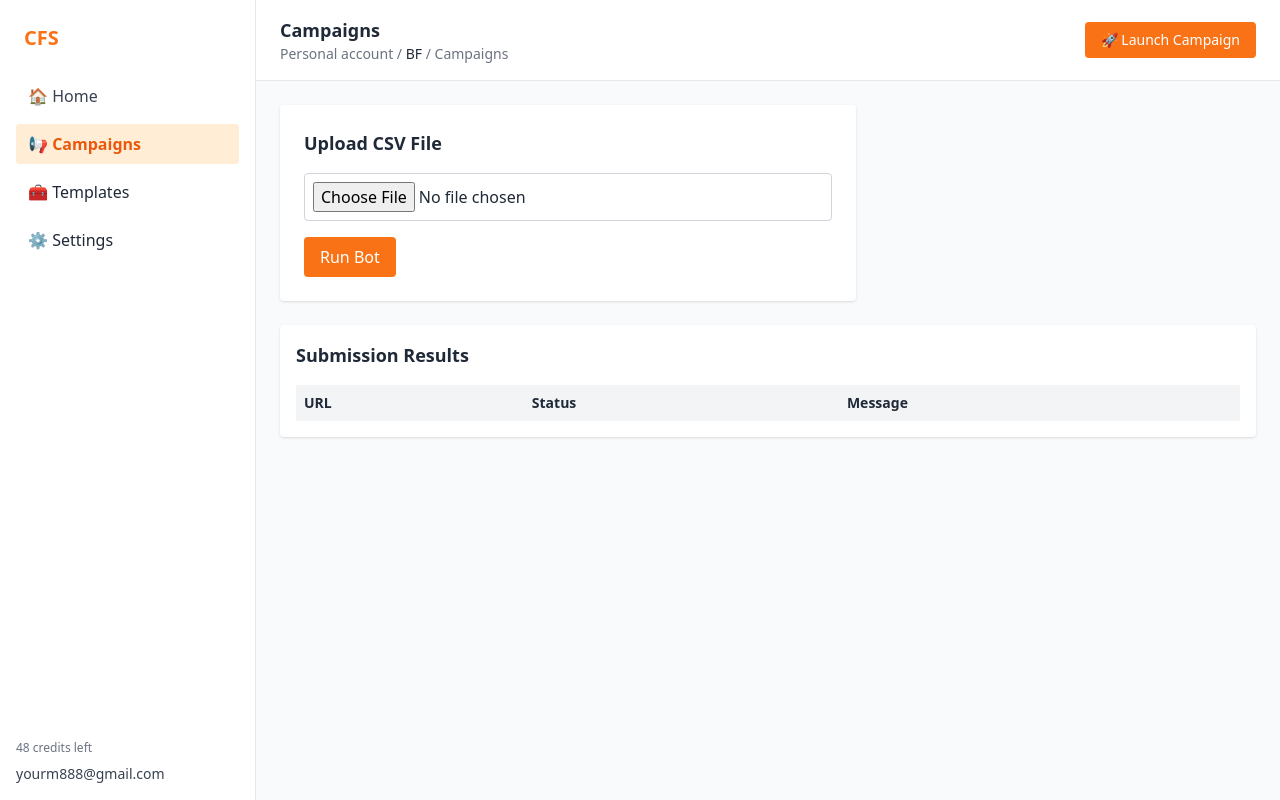
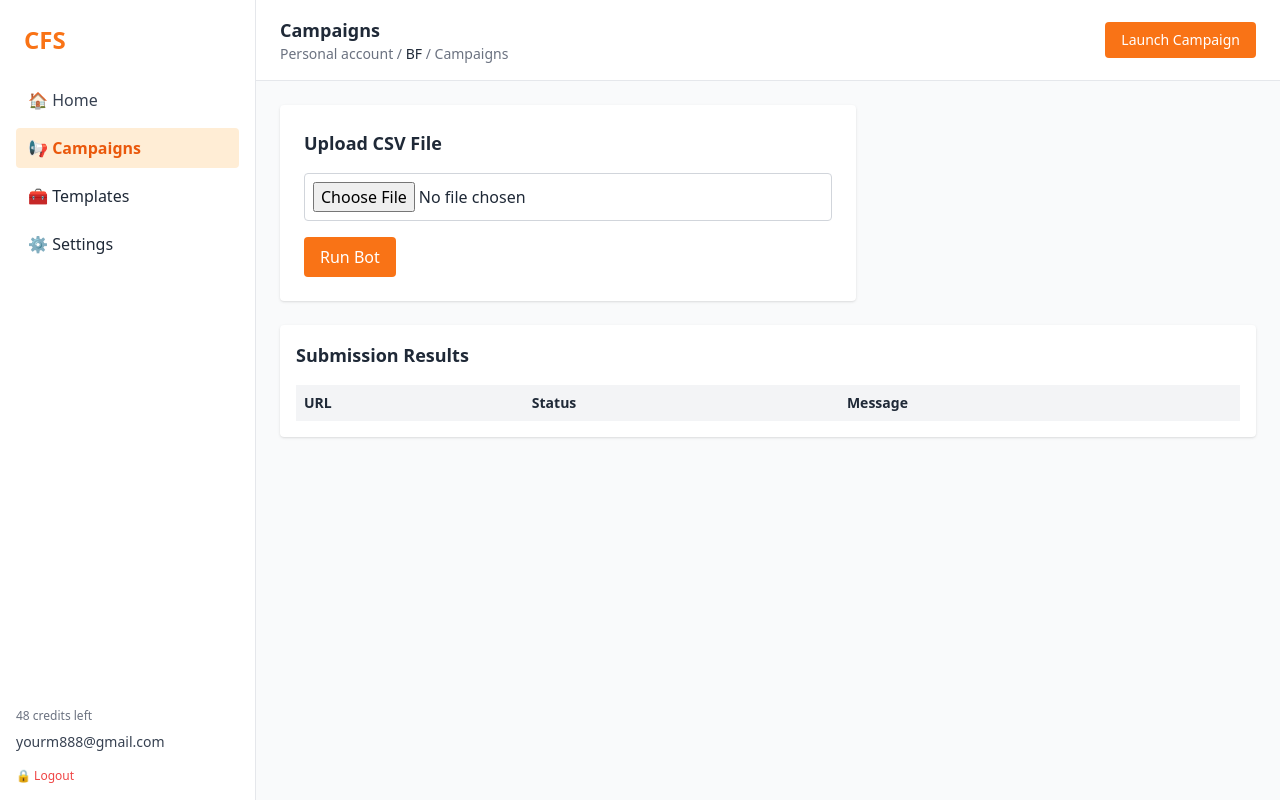
Before and after one commit to Yourm9/contact-form-testing, a Flask app: template templates/index.html in a window 1280 px wide. Run offline with Flask 3, Linux system fonts and the light colour scheme; the template is opened without the code that fills it, so the values that code supplies are empty; some libraries are stand-ins or nearby versions.

Commit message:
Change from old vers to UI version

```diff
--- a/app.py
+++ b/app.py
@@ -1,4 +1,4 @@
-from flask import Flask, request, jsonify, render_template
+from flask import Flask, request, jsonify, render_template, redirect, url_for, session
 import csv, os
 from werkzeug.utils import secure_filename
 from bot import smart_contact_form_submitter
@@ -6,52 +6,74 @@ from bot import smart_contact_form_submitter
 app = Flask(__name__)
 UPLOAD_FOLDER = 'uploads'
 app.config['UPLOAD_FOLDER'] = UPLOAD_FOLDER
+app.secret_key = 'supersecretkey'
 
-# Ensure upload folder exists
+ENABLE_LOGIN = True
+USERNAME = "admin"
+PASSWORD = "test123"
+
 os.makedirs(UPLOAD_FOLDER, exist_ok=True)
 
 @app.route("/")
 def index():
+    if ENABLE_LOGIN and not session.get("logged_in"):
+        return redirect(url_for("login"))
     return render_template("index.html")
+
+@app.route("/login", methods=["GET", "POST"])
+def login():
+    if not ENABLE_LOGIN:
+        return redirect(url_for("index"))
+    if request.method == "POST":
+        if request.form["username"] == USERNAME and request.form["password"] == PASSWORD:
+            session["logged_in"] = True
+            return redirect(url_for("index"))
+        else:
+            return render_template("login.html", error="Invalid credentials")
+    return render_template("login.html")
+
+@app.route("/logout")
+def logout():
+    session.pop("logged_in", None)
+    return redirect(url_for("login" if ENABLE_LOGIN else "index"))
 
 @app.route("/run", methods=["POST"])
 def run_bot():
-    print("📥 Received POST request to /run")
-    urls = []
+    if ENABLE_LOGIN and not session.get("logged_in"):
+        return jsonify({"error": "Unauthorized"}), 401
 
     if 'file' not in request.files:
-        print("❌ No file part in request")
         return jsonify({"error": "No file part in request"}), 400
 
     file = request.files["file"]
     if file.filename == '':
-        print("❌ No file selected")
         return jsonify({"error": "No selected file"}), 400
 
     filename = secure_filename(file.filename)
     filepath = os.path.join(app.config["UPLOAD_FOLDER"], filename)
     file.save(filepath)
-    print(f"💾 File saved to: {filepath}")
 
     with open(filepath, newline='') as csvfile:
         reader = csv.DictReader(csvfile)
         if 'url' not in reader.fieldnames:
-            print("❌ CSV missing 'url' column")
             return jsonify({"error": "CSV must contain a 'url' column"}), 400
         urls = [row['url'] for row in reader if row.get('url')]
-
-    print(f"🔗 URLs extracted: {urls}")
 
     results = []
     for url in urls:
         try:
-            print(f"🚀 Submitting form on: {url}")
-            status = smart_contact_form_submitter(url)
+            result = smart_contact_form_submitter(url)
+            status = result.get("status", "Unknown")
+            message = ", ".join(result.get("fields_filled", [])) if isinstance(result, dict) else ""
         except Exception as e:
             status = f"Error: {str(e)}"
-            print(f"❌ Failed on {url}: {status}")
-        results.append({"url": url, "status": status})
-        print(f"✅ Result: {url} -> {status}")
+            message = ""
+
+        results.append({
+            "url": url,
+            "status": status,
+            "message": message
+        })
 
     return jsonify(results)
 
--- a/bot.py
+++ b/bot.py
@@ -71,7 +71,7 @@ def smart_contact_form_submitter(start_url):
     }
 
     with sync_playwright() as p:
-        browser = p.chromium.launch(headless=False, slow_mo=100)
+        browser = p.chromium.launch(headless=run_headless, slow_mo=100)
         context = browser.new_context(
             user_agent="Mozilla/5.0 (Windows NT 10.0; Win64; x64) AppleWebKit/537.36 "
                        "(KHTML, like Gecko) Chrome/114.0.0.0 Safari/537.36",
@@ -130,29 +130,37 @@ def smart_contact_form_submitter(start_url):
             result["fields_filled"] = filled
             print(f"Fields typed: {filled}")
 
-            submit_btn = page.query_selector('input[type="submit"]')
+            # Prioritize form-contained submit buttons
+            forms = page.query_selector_all("form")
+            submit_clicked = False
 
-            try:
-                page.wait_for_function(
-                    "(btn) => { const r = btn.getBoundingClientRect(); return r.width > 0 && r.height > 0; }",
-                    arg=submit_btn,
-                    timeout=10000
-                )
-                print("Submit button is visible — clicking")
-                submit_btn.click()
-                page.wait_for_timeout(3000)
-                result["status"] = "Form submitted successfully"
-                print("Form submitted")
-            except Exception as e:
-                print(f"Scroll+click failed: {e}. Falling back to JS click.")
+            for form in forms:
+                submit = form.query_selector('input[type="submit"], button[type="submit"]')
+                if submit:
+                    try:
+                        form.scroll_into_view_if_needed()
+                        page.wait_for_function(
+                            "(btn) => { const r = btn.getBoundingClientRect(); return r.width > 0 && r.height > 0; }",
+                            arg=submit,
+                            timeout=10000
+                        )
+                        print("🖱 Attempting form-contained submit button click")
+                        submit.click()
+                        page.wait_for_timeout(3000)
+                        result["status"] = "Form submitted successfully"
+                        submit_clicked = True
+                        break
+                    except Exception as e:
+                        print(f"⚠️ Click failed: {e}")
+
+            if not submit_clicked:
                 try:
-                    page.evaluate("document.querySelector('input[type=submit]').click()")
+                    print("🖱 Attempting JS click fallback")
+                    page.evaluate("document.querySelector('input[type=submit], button[type=submit]').click()")
                     page.wait_for_timeout(3000)
                     result["status"] = "Form submitted via JS"
-                    print("Form submitted via JS click")
                 except Exception as err:
                     result["status"] = f"Error: {str(err)}"
-                    print(f"Error: {err}")
 
         except Exception as e:
             result["status"] = f"Error: {str(e)}"
@@ -187,7 +195,6 @@ def finalise_result(result, domain):
 
     log_result_to_airtable(result_data)
 
-
 def run_from_csv(file_path):
     with open(file_path, newline='') as csvfile:
         reader = csv.reader(csvfile)
--- a/templates/index.html
+++ b/templates/index.html
@@ -1,37 +1,51 @@
 <!DOCTYPE html>
 <html lang="en">
 <head>
-  <meta charset="UTF-8">
+  <meta charset="UTF-8" />
   <title>Contact Form Submission Tool</title>
-  <meta name="viewport" content="width=device-width, initial-scale=1.0">
+  <meta name="viewport" content="width=device-width, initial-scale=1.0" />
   <script src="https://cdn.tailwindcss.com"></script>
 </head>
-<body class="bg-gray-50 text-gray-800 font-sans h-screen flex overflow-hidden">
+<body class="bg-gray-50 text-gray-800 font-sans h-screen overflow-hidden flex flex-col md:flex-row">
+
+  <!-- Mobile Header with Menu Toggle -->
+  <header class="md:hidden bg-white border-b px-6 py-4 flex justify-between items-center">
+    <div class="text-2xl font-bold text-orange-500">CFS</div>
+    <button id="menuToggle" class="text-3xl text-orange-500 focus:outline-none">☰</button>
+  </header>
+
+  <!-- Sidebar Overlay (mobile only) -->
+  <div id="sidebarOverlay" class="fixed inset-0 bg-black bg-opacity-30 z-40 hidden md:hidden"></div>
 
   <!-- Sidebar -->
-  <aside class="w-64 bg-white border-r hidden md:flex flex-col">
-    <div class="p-6 text-xl font-bold text-orange-500">CFS</div>
-    <nav class="px-4 space-y-2">
-      <a href="#" class="block px-3 py-2 rounded text-gray-700 hover:bg-orange-100">🏠 Home</a>
-      <a href="#" class="block px-3 py-2 rounded bg-orange-100 text-orange-600 font-semibold">📢 Campaigns</a>
-      <a href="#" class="block px-3 py-2 rounded hover:bg-orange-100">🧰 Templates</a>
-      <a href="#" class="block px-3 py-2 rounded hover:bg-orange-100">⚙️ Settings</a>
-    </nav>
-    <div class="mt-auto p-4 text-xs text-gray-500">
+  <aside id="sidebar" class="fixed z-50 top-0 left-0 h-full w-64 bg-white border-r transform -translate-x-full transition-transform duration-300 md:translate-x-0 md:relative flex flex-col justify-between">
+    <div>
+      <div class="p-6 text-2xl font-bold text-orange-500 hidden md:block">CFS</div>
+      <nav class="px-4 space-y-2 mt-4 md:mt-0">
+        <a href="#" class="block px-3 py-2 rounded text-gray-700 hover:bg-orange-100">🏠 Home</a>
+        <a href="#" class="block px-3 py-2 rounded bg-orange-100 text-orange-600 font-semibold">📢 Campaigns</a>
+        <a href="#" class="block px-3 py-2 rounded hover:bg-orange-100">🧰 Templates</a>
+        <a href="#" class="block px-3 py-2 rounded hover:bg-orange-100">⚙️ Settings</a>
+      </nav>
+    </div>
+    <div class="p-4 text-xs text-gray-500">
       <p class="mb-2">48 credits left</p>
       <p class="text-sm text-gray-700">yourm888@gmail.com</p>
+      <a href="/logout" class="mt-4 inline-block text-red-500 hover:underline">🔒 Logout</a>
     </div>
   </aside>
 
   <!-- Main Content -->
-  <main class="flex-1 flex flex-col">
+  <main class="flex-1 flex flex-col overflow-auto">
     <!-- Top Header -->
     <header class="bg-white border-b px-6 py-4 flex justify-between items-center">
       <div>
         <h1 class="text-lg font-semibold">Campaigns</h1>
         <p class="text-sm text-gray-500">Personal account / <span class="text-gray-800 font-medium">BF</span> / Campaigns</p>
       </div>
-      <button class="bg-orange-500 hover:bg-orange-600 text-white px-4 py-2 rounded text-sm">🚀 Launch Campaign</button>
+      <button class="bg-orange-500 hover:bg-orange-600 text-white px-4 py-2 rounded text-sm sm:text-sm text-xs sm:px-4 px-3 whitespace-nowrap">
+        Launch Campaign
+      </button>
     </header>
 
     <!-- Upload + Campaign Table -->
@@ -41,6 +55,7 @@
         <h2 class="text-lg font-semibold mb-4">Upload CSV File</h2>
         <input type="file" name="file" class="block w-full mb-4 border border-gray-300 rounded p-2" required />
         <button type="submit" class="bg-orange-500 text-white px-4 py-2 rounded hover:bg-orange-600">Run Bot</button>
+        <p id="statusText" class="text-sm text-gray-500 mt-2 hidden"></p>
       </form>
 
       <!-- Results Table -->
@@ -66,26 +81,50 @@
   <script>
     const form = document.getElementById('uploadForm');
     const resultsBody = document.getElementById('resultsBody');
+    const sidebar = document.getElementById('sidebar');
+    const menuToggle = document.getElementById('menuToggle');
+    const overlay = document.getElementById('sidebarOverlay');
+    const statusText = document.getElementById('statusText');
 
     form.addEventListener('submit', async (e) => {
       e.preventDefault();
+
+      resultsBody.innerHTML = '';
+      statusText.classList.remove("hidden");
+      statusText.textContent = "Running bot...";
+
       const formData = new FormData(form);
       const response = await fetch('/run', {
         method: 'POST',
         body: formData
       });
+
       const data = await response.json();
 
-      resultsBody.innerHTML = '';
       data.forEach(row => {
         const tr = document.createElement('tr');
         tr.innerHTML = `
           <td class="border-t p-2">${row.url}</td>
-          <td class="border-t p-2">${row.status?.status || row.status}</td>
-          <td class="border-t p-2">${row.status?.status || ''}</td>
+          <td class="border-t p-2">${row.status || ''}</td>
+          <td class="border-t p-2">${row.message || ''}</td>
         `;
         resultsBody.appendChild(tr);
       });
+
+      statusText.textContent = "Finished.";
+      setTimeout(() => {
+        statusText.classList.add("hidden");
+      }, 4000);
+    });
+
+    menuToggle.addEventListener('click', () => {
+      sidebar.classList.remove('-translate-x-full');
+      overlay.classList.remove('hidden');
+    });
+
+    overlay.addEventListener('click', () => {
+      sidebar.classList.add('-translate-x-full');
+      overlay.classList.add('hidden');
     });
   </script>
 </body>
--- a/uploads/Contact_Form_Tester_HHW.csv
+++ b/uploads/Contact_Form_Tester_HHW.csv
@@ -1,2 +1,3 @@
 url
 https://hazelhurdleworld.co.uk
+https://militaryfencing.co.uk
--- a/urls.csv
+++ b/urls.csv
@@ -1 +1,2 @@
 https://militaryfencing.co.uk
+https://hazelhurdleworld.co.uk
```
Also changed, not shown: templates/login.html (added, +22 -0 lines).
